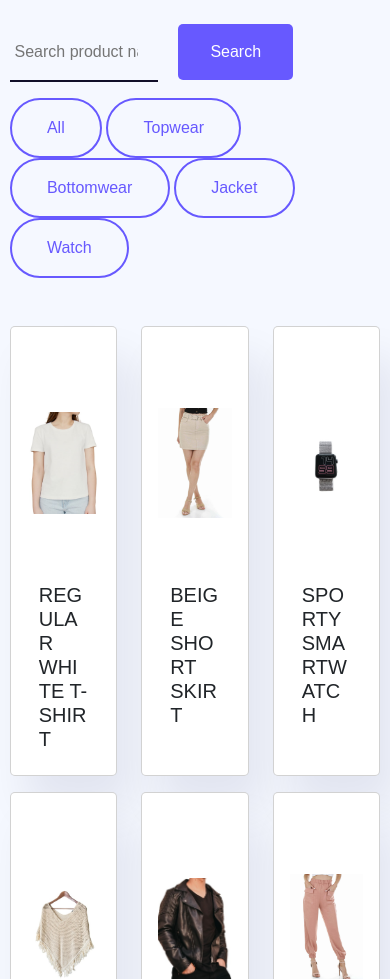
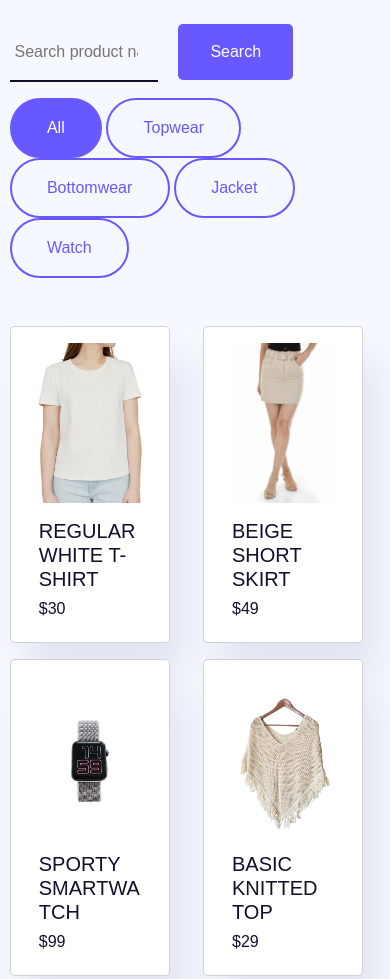
Before and after one commit to emonShimoul/js-projects, a plain HTML site: page product-filter-and-search/index.html in a window 390 px wide. Shown: the top 979 px of the page. Drawn offline with nearby package versions, Linux system fonts and the light colour scheme.

Commit message:
display filtered products based on button click

```diff
--- a/product-filter-and-search/index.html
+++ b/product-filter-and-search/index.html
@@ -22,11 +22,11 @@
         </div>
 
         <div id="buttons">
-            <button class="button-value">All</button>
-            <button class="button-value">Topwear</button>
-            <button class="button-value">Bottomwear</button>
-            <button class="button-value">Jacket</button>
-            <button class="button-value">Watch</button>
+            <button class="button-value" onclick="filterProduct('all')">All</button>
+            <button class="button-value" onclick="filterProduct('Topwear')">Topwear</button>
+            <button class="button-value" onclick="filterProduct('Bottomwear')">Bottomwear</button>
+            <button class="button-value" onclick="filterProduct('Jacket')">Jacket</button>
+            <button class="button-value" onclick="filterProduct('Watch')">Watch</button>
         </div>
 
         <div id="products"></div>
--- a/product-filter-and-search/script.js
+++ b/product-filter-and-search/script.js
@@ -54,8 +54,8 @@ let products = {
   for(let i of products.data){
     //create card
     let card = document.createElement("div");
-    // card should have category
-    card.classList.add("card", "i.category");
+    // card should have category and should stay hidden initially
+    card.classList.add("card", i.category, "hide");
     // image div
     let imgContainer = document.createElement("div");
     imgContainer.classList.add("image-container");
@@ -73,6 +73,50 @@ let products = {
     name.innerText = i.productName.toUpperCase();
     container.appendChild(name);
 
+    // price
+    let price = document.createElement("h6");
+    price.innerText = "$" + i.price;
+    container.appendChild(price);
+
     card.appendChild(container);
     document.getElementById("products").appendChild(card);
   }
+
+  // parameter passed from button (Parameter same as category)
+  function filterProduct(value){
+    // button class code
+    let buttons = document.querySelectorAll(".button-value");
+    buttons.forEach((button) => {
+        // check if value equals innerText
+        if(value.toUpperCase() == button.innerText.toUpperCase()){
+            button.classList.add("active");
+        } else{
+            button.classList.remove("active");
+        }
+    });
+
+    // select all cards
+    let elements = document.querySelectorAll(".card");
+    // loop through all cards
+    elements.forEach((element) => {
+        // display all cards on "all" button click
+        if(value == "all"){
+            element.classList.remove("hide");
+        } else{
+            // check if element contains category class
+            if(element.classList.contains(value)){
+                // display element based on category
+                element.classList.remove("hide");
+            } else{
+                // hide other elements
+                element.classList.add("hide");
+            }
+        }
+    })
+  }
+
+
+// initially display all products
+window.onload = () => {
+    filterProduct("all");
+}
--- a/product-filter-and-search/style.css
+++ b/product-filter-and-search/style.css
@@ -79,3 +79,32 @@ img{
     object-fit: contain;
     height: 15em;
 }
+
+.container{
+    padding-top: 1em;
+    color: #110f29;
+}
+
+.container h5{
+    font-weight: 500;
+}
+
+.hide{
+    display: none;
+}
+
+@media screen and (max-width: 720px) {
+    img{
+        max-width: 100%;
+        object-fit: contain;
+        height: 10em;
+    }
+    .card{
+        max-width: 10em;
+        margin-top: 1em;
+    }
+    #products{
+        grid-template-columns: auto auto;
+        grid-column-gap: 1em;
+    }
+}
```
